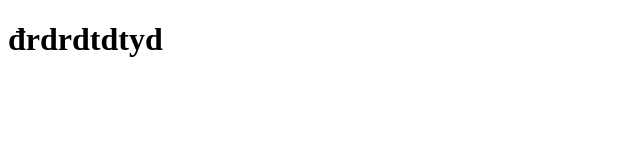
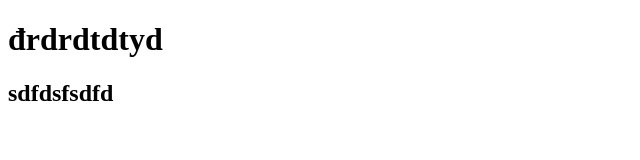
Before and after one commit to PENGUIN3874/duan2, a plain HTML site: page index.html in a window 1280 px wide. Shown: the whole page, without its empty margins (0-640 px from the left). Drawn offline with Linux system fonts and the light colour scheme.

Commit message:
sửa đổi lần 1

```diff
--- a/index.html
+++ b/index.html
@@ -7,5 +7,6 @@
   </head>
   <body>
     <h1>đrdrdtdtyd</h1>
+    <h2>sdfdsfsdfd</h2>
   </body>
 </html>
```
